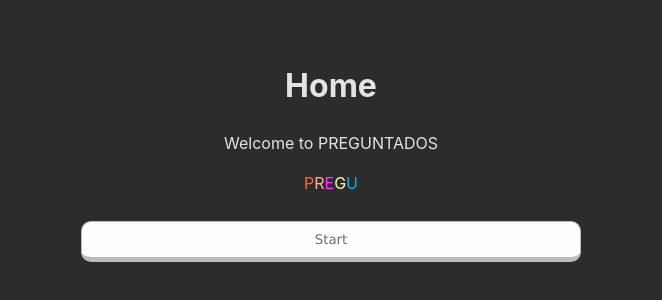
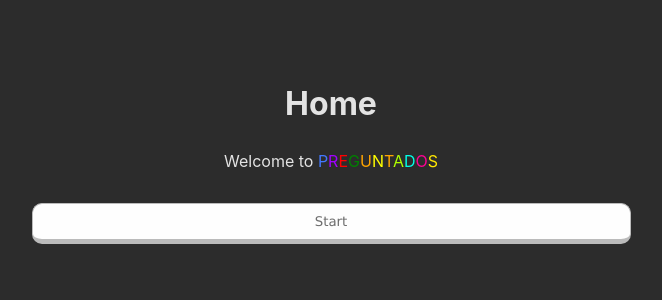
Before and after one commit to rodribolanos/unq-ui-rodrigo-bolanos-trabajo-final, a React (Vite) app in the folder preguntadosWEB/: page / in a window 1280 px wide. Shown: the part 244-544 px from the top of the page, without its empty margins (309-971 px from the left). Built offline with nearby package versions, Linux system fonts and the light colour scheme.

Commit message:
css para tamanios de botones y timeOut en loading para que se aprecie

```diff
--- a/preguntadosWEB/src/components/Option/Option.css
+++ b/preguntadosWEB/src/components/Option/Option.css
@@ -8,7 +8,7 @@ button{
     border-bottom: 5px solid #bbbbbb;
     color: #6d6d6d;
     font-weight: 400;
-    min-width: 500px;
+    min-width: 400px;
     max-height: 50px;
     transition: color 0.2s ease, background-color 0.2s ease, transform 0.2s ease;
 }
@@ -34,3 +34,12 @@ button:hover{
 .optionunselected {
 
 }
+
+/*Escritorio*/
+@media (min-width: 1199.98px)  {
+    button{
+        min-width: 599px;
+        max-height: 70px;
+    }
+}
+/*Fin Escritorio*/
--- a/preguntadosWEB/src/index.css
+++ b/preguntadosWEB/src/index.css
@@ -13,15 +13,6 @@
   -moz-osx-font-smoothing: grayscale;
 }
 
-a {
-  font-weight: 500;
-  color: #646cff;
-  text-decoration: inherit;
-}
-a:hover {
-  color: #535bf2;
-}
-
 body {
   margin: 0;
   display: flex;
--- /dev/null
+++ b/preguntadosWEB/src/utils/globals.css
@@ -0,0 +1,8 @@
+.button-container {
+    display: flex;
+    justify-content: center;
+    margin-top: 20px;
+    flex-direction: row;
+    flex-wrap: wrap;
+    max-width: 1400px
+}
--- a/preguntadosWEB/src/views/Difficulty/DIfficulty.jsx
+++ b/preguntadosWEB/src/views/Difficulty/DIfficulty.jsx
@@ -1,3 +1,4 @@
+import '../../utils/globals.css'
 import {useEffect, useState} from "react";
 import {getDifficulty} from "../../service/api.js";
 import {useNavigate} from "react-router-dom";
@@ -18,7 +19,7 @@ const Difficulty = ()  => {
                 setError("Something has happened, try again")
             })
             .finally( () => {
-                 setLoading(false)
+                 setTimeout( () => setLoading(false), 2500)
                 }
             )
     }, []);
--- a/preguntadosWEB/src/views/Home/Home.jsx
+++ b/preguntadosWEB/src/views/Home/Home.jsx
@@ -1,7 +1,7 @@
 import {useNavigate} from "react-router-dom";
 
 const Home = () => {
-    const randomColors  = ['#FF6633', '#FFB399', '#FF33FF', '#FFFF99', '#00B3E6']
+    const randomColors  = ['#4278FF', '#9F02FF', 'red', 'green', 'orange', 'yellow', 'orange', "#AEFF01", "#02FFE8", "#FF0294", "#FFE802"]
 
     const navigate = useNavigate();
 
@@ -12,12 +12,12 @@ const Home = () => {
     return (
         <div>
             <h1>Home</h1>
-            <p>Welcome to PREGUNTADOS</p>
-            <p>
+            <span>Welcome to </span>
+            <span>
                 {randomColors.map((color, index) => (
                     <span key={index} style={{color}}>{'PREGUNTADOS'[index]}</span>
                 ))}
-            </p>
+            </span>
             <div className='button-container'>
                 <button className='button' onClick={goDifficulties}>Start</button>
             </div>
--- a/preguntadosWEB/src/views/Questions/Questions.jsx
+++ b/preguntadosWEB/src/views/Questions/Questions.jsx
@@ -1,3 +1,4 @@
+import '../../utils/globals.css'
 import {useEffect, useState} from "react";
 import {Link, useSearchParams} from "react-router-dom";
 import LoaderBalls from "../../components/LoaderBalls/LoaderBalls.jsx";
@@ -45,7 +46,7 @@ const Questions = () => {
                 <div className="questionContainer">
                     <h1>{questions[index].question}</h1>
                 </div>
-                <div className="optionsContainer">
+                <div className="button-container">
                     {Object.keys(questions[index])
                         .filter(key => key.startsWith('option'))
                         .map(optionKey => (
```
